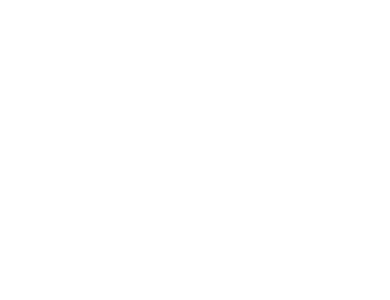
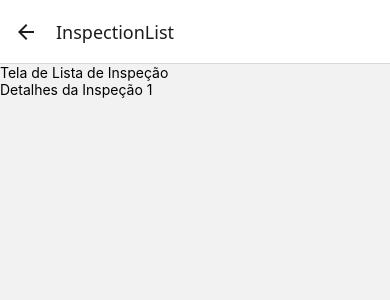
Before and after one commit to CaioHPerlin/fieldproof, a React Native app: screen /InspectionList in a window 390 px wide. Shown: the top 300 px of the page. Built offline with nearby package versions, Linux system fonts and the light colour scheme.

Commit message:
feat: add stack navigation

```diff
--- a/App.tsx
+++ b/App.tsx
@@ -1,10 +1,25 @@
-import { StatusBar } from "expo-status-bar";
-import { View } from "react-native";
+import { NavigationContainer } from "@react-navigation/native";
+import { createNativeStackNavigator } from "@react-navigation/native-stack";
+import { InspectionDetailScreen } from "./screens/InspectionDetailScreen";
+import { InspectionListScreen } from "./screens/InspectionListScreen";
+import { LoginScreen } from "./screens/LoginScreen";
+
+export type RootStackParamList = {
+  Login: undefined;
+  InspectionList: undefined;
+  InspectionDetail: { inspectionId: string };
+};
+
+const Stack = createNativeStackNavigator<RootStackParamList>();
 
 export default function App() {
   return (
-    <View>
-      <StatusBar style="auto" />
-    </View>
+    <NavigationContainer>
+      <Stack.Navigator>
+        <Stack.Screen name="Login" component={LoginScreen} />
+        <Stack.Screen name="InspectionList" component={InspectionListScreen} />
+        <Stack.Screen name="InspectionDetail" component={InspectionDetailScreen} />
+      </Stack.Navigator>
+    </NavigationContainer>
   );
 }
--- a/package.json
+++ b/package.json
@@ -9,10 +9,14 @@
     "web": "expo start --web"
   },
   "dependencies": {
+    "@react-navigation/native": "^7.3.3",
+    "@react-navigation/native-stack": "^7.17.5",
     "expo": "~54.0.34",
     "expo-status-bar": "~3.0.9",
     "react": "19.1.0",
-    "react-native": "0.81.5"
+    "react-native": "0.81.5",
+    "react-native-safe-area-context": "~5.6.2",
+    "react-native-screens": "~4.16.0"
   },
   "devDependencies": {
     "@types/react": "~19.1.0",
--- /dev/null
+++ b/screens/InspectionDetailScreen.tsx
@@ -0,0 +1,15 @@
+import { NativeStackScreenProps } from "@react-navigation/native-stack";
+import { Text, View } from "react-native";
+import { RootStackParamList } from "../App";
+
+type Props = NativeStackScreenProps<RootStackParamList, "InspectionDetail">;
+
+export function InspectionDetailScreen({ route }: Props) {
+  const { inspectionId } = route.params;
+
+  return (
+    <View>
+      <Text>Tela de Detalhes da Inspeção {inspectionId}</Text>
+    </View>
+  );
+}
--- /dev/null
+++ b/screens/InspectionListScreen.tsx
@@ -0,0 +1,19 @@
+import { NativeStackScreenProps } from "@react-navigation/native-stack";
+import { Text, TouchableOpacity, View } from "react-native";
+import { RootStackParamList } from "../App";
+
+type Props = NativeStackScreenProps<RootStackParamList, "InspectionList">;
+
+export function InspectionListScreen({ navigation }: Props) {
+  return (
+    <View>
+      <Text>Tela de Lista de Inspeção</Text>
+
+      <TouchableOpacity
+        onPress={() => navigation.navigate("InspectionDetail", { inspectionId: "1" })}
+      >
+        <Text>Detalhes da Inspeção 1</Text>
+      </TouchableOpacity>
+    </View>
+  );
+}
--- /dev/null
+++ b/screens/LoginScreen.tsx
@@ -0,0 +1,17 @@
+import { NativeStackScreenProps } from "@react-navigation/native-stack";
+import { Text, TouchableOpacity, View } from "react-native";
+import { RootStackParamList } from "../App";
+
+type Props = NativeStackScreenProps<RootStackParamList, "Login">;
+
+export function LoginScreen({ navigation }: Props) {
+  return (
+    <View>
+      <Text>Tela de Login</Text>
+
+      <TouchableOpacity onPress={() => navigation.navigate("InspectionList")}>
+        <Text>Lista de Inspeção</Text>
+      </TouchableOpacity>
+    </View>
+  );
+}
```
Also changed, not shown: 1 other file (tests, documents, lock files or other folders).
